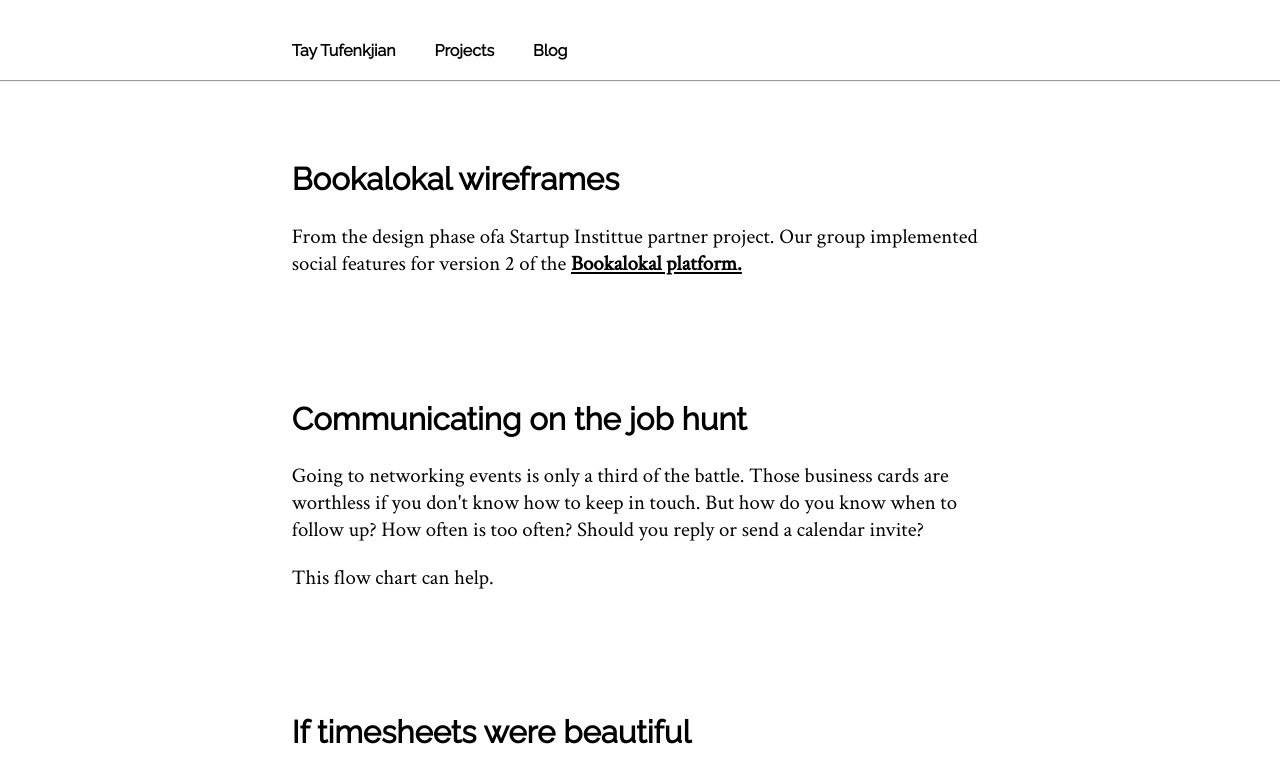
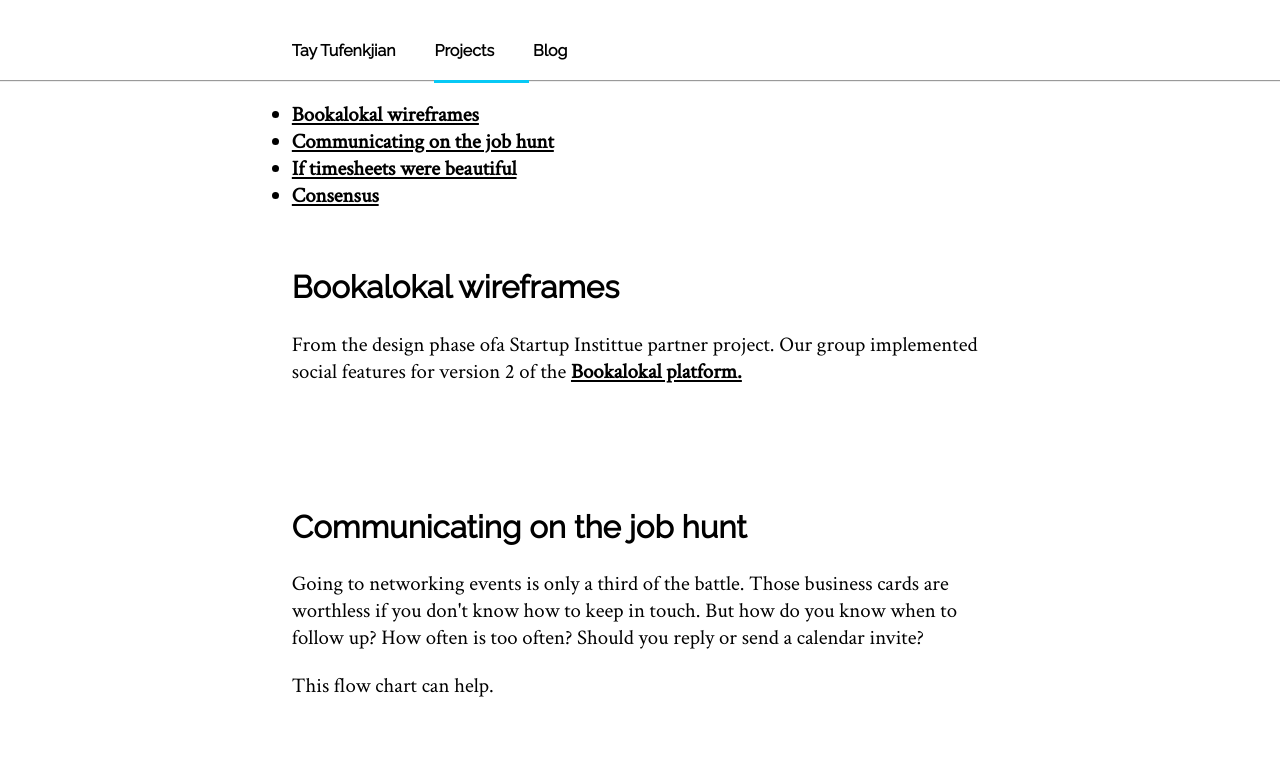
Before and after one commit to TayTufenkjian/taytufenkjian.github.io, a plain HTML site: page projects.html in a window 1280 px wide. Shown: the top 759 px of the page. Drawn offline with nearby package versions, Linux system fonts and the light colour scheme.

Commit message:
smooth scroll and initial active nav styling

```diff
--- a/css/style.css
+++ b/css/style.css
@@ -64,18 +64,6 @@ aside img {
 	box-shadow: 0 0 10px #777;
 }
 
-/*nav figure {
-	display: inline-block;
-	padding: 1%;
-	text-align: center;
-	width: 20%;
-	margin-bottom: none;
-}
-
-nav figcaption {
-	padding-top: 5%;
-}*/
-
 .content {
 	width: 70%;
 	padding: 1%;
@@ -115,6 +103,7 @@ nav a:hover {
 	font-weight: bold;
 }
 
-li.active	{
-	color: green;
+nav li.active	{
+	border-bottom: solid 3px #07C9F5;
+	padding-bottom: 20px;
 }
--- a/js/script.js
+++ b/js/script.js
@@ -1,12 +1,28 @@
 $(document).ready(function() {
+//accordion menu for Blog
     $(".menu").accordion({collapsible: true, active: false, heightStyle: "content"});
+
+//smooth scroll for Projects
+    $('a[href*=#]:not([href=#])').click(function() {
+    if (location.pathname.replace(/^\//,'') == this.pathname.replace(/^\//,'') && location.hostname == this.hostname) {
+      var target = $(this.hash);
+      target = target.length ? target : $('[name=' + this.hash.slice(1) +']');
+      if (target.length) {
+        $('html,body').animate({
+          scrollTop: target.offset().top
+        }, 1000);
+        return false;
+      }
+    }
+  });
+
 });
 
 
 
+// jQuery test
 // $(document).ready(function(){
 // 	$("img").click(function(){
 // 		$(this).fadeOut("fast");
 // 	});
-// 	$(function)
 // });
--- a/projects.html
+++ b/projects.html
@@ -23,7 +23,7 @@
 			<nav>
 				<ul>
 					<li><a href="index.html">Tay Tufenkjian</a></li>
-					<li><a href="projects.html">Projects</a></li>
+					<li class="active"><a href="projects.html">Projects</a></li>
 					<li><a href="blog.html">Blog</a></li>
 				</ul>
 			</nav>
@@ -31,29 +31,37 @@
 		</header>
 
 		<div class="content">
+			<ul>
+				<li><a href="#bookalokal">Bookalokal wireframes</a></li>
+				<li><a href="#communicating">Communicating on the job hunt</a></li>
+				<li><a href="#timesheets"> If timesheets were beautiful</a></li>
+				<li><a href="#consensus">Consensus</a></li>
+			</ul>
 			<article>
-				<h2>Bookalokal wireframes</h2>
+				<h2 id="bookalokal">Bookalokal wireframes</h2>
 				<p>From the design phase ofa Startup Instittue partner project. Our group implemented social features for version 2 of the <a href="http://bookalokal.com/">Bookalokal platform.</a></p>
 			</article>
 
 			<article>
-				<h2>Communicating on the job hunt</h2>
+				<h2 id="communicating">Communicating on the job hunt</h2>
 				<p>Going to networking events is only a third of the battle.  Those business cards are worthless if you don't know how to keep in touch.  But how do you know when to follow up?  How often is too often?  Should you reply or send a calendar invite?</p>
 
 				<p>This flow chart can help.</p>
 			</article>
 
 			<article>
-				<h2>If timesheets were beautiful</h2>
+				<h2 id="timesheets">If timesheets were beautiful</h2>
 				<p>I can trace my passion for digital design to a particular moment in personal history.  I was an HR analyst sitting through demo after demo of systems we were considering implementing.  I hated all of them.  Why couldn't enterprise systems be as beautiful and intuitive as social networks or gaming apps?</p>
 
 				<p>If I were to build an internal business system, it would look like this. And yes, it would actually be <em>one</em> system.</p>
 			</article>
 
 			<article>
-				<h2>Consensus</h2>
+				<h2 id="consensus">Consensus</h2>
 				<p>Somtimes you need to plan events with people other than your Facebook friends.  How do you get a quick headcount in those casese?  There should be an app for that.</p>
 			</article>
+
+			<article></article>
 
 		</div>
 	</div>
```
Also changed, not shown: blog.html (+1 -1 lines), index.html (+2 -1 lines).
